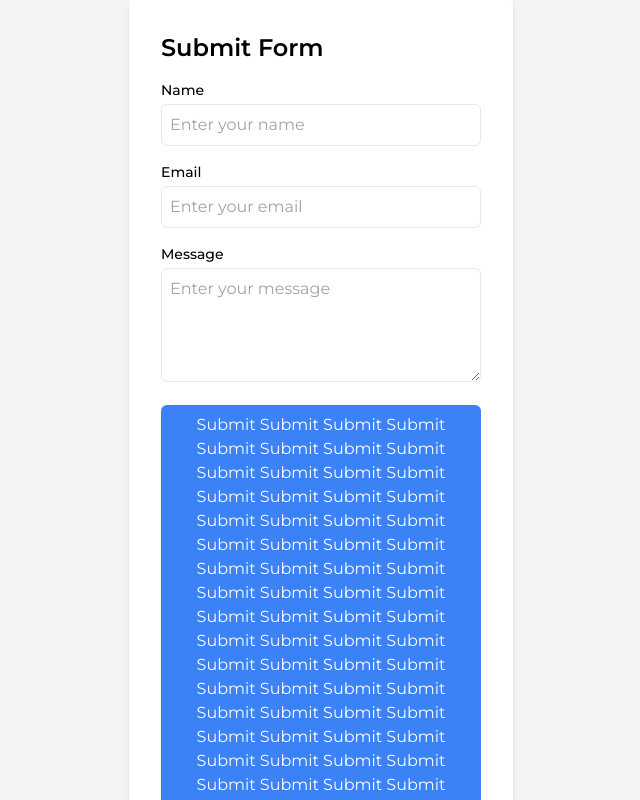
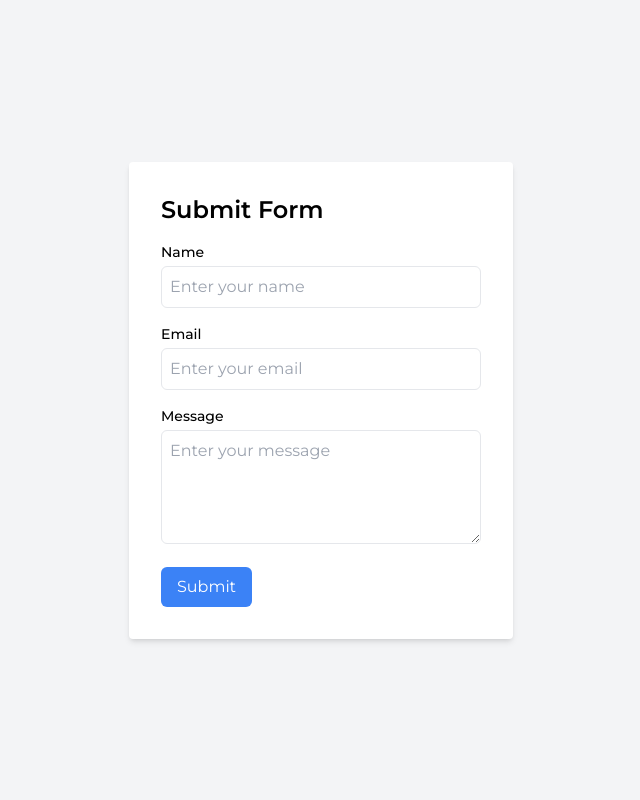
Before and after one commit to miraz66/Online-class, a Next.js app: page /test in a window 1280 px wide. Shown: the top 800 px of the page, without its empty margins (319-959 px from the left). Built offline with nearby package versions, Linux system fonts and the light colour scheme.

Commit message:
InputError

```diff
--- a/src/app/test/TestForm.jsx
+++ b/src/app/test/TestForm.jsx
@@ -76,43 +76,7 @@ const TestForm = () => {
             type="submit"
             className="bg-blue-500 text-white py-2 px-4 rounded-md hover:bg-blue-600"
           >
-            Submit Submit Submit Submit Submit Submit Submit Submit Submit
-            Submit Submit Submit Submit Submit Submit Submit Submit Submit
-            Submit Submit Submit Submit Submit Submit Submit Submit Submit
-            Submit Submit Submit Submit Submit Submit Submit Submit Submit
-            Submit Submit Submit Submit Submit Submit Submit Submit Submit
-            Submit Submit Submit Submit Submit Submit Submit Submit Submit
-            Submit Submit Submit Submit Submit Submit Submit Submit Submit
-            Submit Submit Submit Submit Submit Submit Submit Submit Submit
-            Submit Submit Submit Submit Submit Submit Submit Submit Submit
-            Submit Submit Submit Submit Submit Submit Submit Submit Submit
-            Submit Submit Submit Submit Submit Submit Submit Submit Submit
-            Submit Submit Submit Submit Submit Submit Submit Submit Submit
-            Submit Submit Submit Submit Submit Submit Submit Submit Submit
-            Submit Submit Submit Submit Submit Submit Submit Submit Submit
-            Submit Submit Submit Submit Submit Submit Submit Submit Submit
-            Submit Submit Submit Submit Submit Submit Submit Submit Submit
-            Submit Submit Submit Submit Submit Submit Submit Submit Submit
-            Submit Submit Submit Submit Submit Submit Submit Submit Submit
-            Submit Submit Submit Submit Submit Submit Submit Submit Submit
-            Submit Submit Submit Submit Submit Submit Submit Submit Submit
-            Submit Submit Submit Submit Submit Submit Submit Submit Submit
-            Submit Submit Submit Submit Submit Submit Submit Submit Submit
-            Submit Submit Submit Submit Submit Submit Submit Submit Submit
-            Submit Submit Submit Submit Submit Submit Submit Submit Submit
-            Submit Submit Submit Submit Submit Submit Submit Submit Submit
-            Submit Submit Submit Submit Submit Submit Submit Submit Submit
-            Submit Submit Submit Submit Submit Submit Submit Submit Submit
-            Submit Submit Submit Submit Submit Submit Submit Submit Submit
-            Submit Submit Submit Submit Submit Submit Submit Submit Submit
-            Submit Submit Submit Submit Submit Submit Submit Submit Submit
-            Submit Submit Submit Submit Submit Submit Submit Submit Submit
-            Submit Submit Submit Submit Submit Submit Submit Submit Submit
-            Submit Submit Submit Submit Submit Submit Submit Submit Submit
-            Submit Submit Submit Submit Submit Submit Submit Submit Submit
-            Submit Submit Submit Submit Submit Submit Submit Submit Submit
-            Submit Submit Submit Submit Submit Submit Submit Submit Submit
-            Submit Submit Submit Submit Submit Submit Submit Submit Submit
+            Submit
           </button>
         </form>
       </div>
--- a/src/components/Course.jsx
+++ b/src/components/Course.jsx
@@ -37,9 +37,6 @@ export default function Course() {
     email: "",
     message: "",
   });
-
-  console.log(inputError);
-  console.log(formData);
 
   const OptionCategory = [
     {
@@ -129,8 +126,6 @@ export default function Course() {
       setInputError("email");
     } else if (formData.lastname === "") {
       setInputError("lastname");
-    } else if (formData.phone === "") {
-      setInputError("phone");
     } else {
       setActive("Summary");
     }
--- a/src/components/StudentInfo.jsx
+++ b/src/components/StudentInfo.jsx
@@ -1,10 +1,11 @@
 import Input from "@/utils/Input";
+import { ExclamationCircleIcon } from "@heroicons/react/24/outline";
 import { useState } from "react";
 import PhoneInput from "react-phone-input-2";
 import "react-phone-input-2/lib/style.css";
 
 export default function StudentInfo({ formData, setFormData, inputError }) {
-  const [phone, setPhone] = useState();
+  const [phone, setPhone] = useState("");
 
   // Update form data on input change
   const handleInputChange = (e) => {
@@ -79,7 +80,6 @@ export default function StudentInfo({ formData, setFormData, inputError }) {
             htmlFor="phone"
           >
             Phone Number
-            <span className="text-red-500">*</span>
           </label>
           <PhoneInput
             inputClass="outline-none focus:shadow-md fucus:shadow-lime-200 ease-in-out duration-200"
@@ -93,7 +93,6 @@ export default function StudentInfo({ formData, setFormData, inputError }) {
             id="phone"
             name="phone"
           />
-          {formData.phone === inputError && "hasError"}
         </div>
 
         <div className="flex flex-col gap-3">
@@ -114,6 +113,40 @@ export default function StudentInfo({ formData, setFormData, inputError }) {
             rows="4"
           ></textarea>
         </div>
+
+        <div className="">
+          <h6>How Would you like to attend your Class ?</h6>
+
+          <div className="mb-[0.125rem] block min-h-[1.5rem] pl-[1.5rem]">
+            <input
+              className="relative float-left -ml-[1.5rem] mr-1 mt-0.5 h-5 w-5 appearance-none rounded-full border-2 border-solid border-neutral-300 before:pointer-events-none before:absolute before:h-4 before:w-4 before:scale-0 before:rounded-full before:bg-transparent before:opacity-0 after:absolute after:z-[1] after:block after:h-4 after:w-4 after:rounded-full after:content-[''] checked:border-primary checked:before:opacity-[0.16] checked:after:absolute checked:after:left-1/2 checked:after:top-1/2 checked:after:h-[0.625rem] checked:after:w-[0.625rem] checked:after:rounded-full checked:after:border-primary checked:after:bg-primary checked:after:content-[''] checked:after:[transform:translate(-50%,-50%)] hover:cursor-pointer hover:before:opacity-[0.04] focus:shadow-none focus:outline-none focus:ring-0 focus:before:scale-100"
+              type="radio"
+              name="flexRadioDefault"
+              id="radioDefault01"
+            />
+            <label
+              className="mt-px inline-block pl-[0.15rem] hover:cursor-pointer"
+              htmlFor="radioDefault01"
+            >
+              Default radio
+            </label>
+          </div>
+          <div className="mb-[0.125rem] block min-h-[1.5rem] pl-[1.5rem]">
+            <input
+              className="relative float-left -ml-[1.5rem] mr-1 mt-0.5 h-5 w-5 appearance-none rounded-full border-2 border-solid border-neutral-300 before:pointer-events-none before:absolute before:h-4 before:w-4 before:scale-0 before:rounded-full before:bg-transparent before:opacity-0 after:absolute after:z-[1] after:block after:h-4 after:w-4 after:rounded-full after:content-[''] checked:border-primary checked:before:opacity-[0.16] checked:after:absolute checked:after:left-1/2 checked:after:top-1/2 checked:after:h-[0.625rem] checked:after:w-[0.625rem] checked:after:rounded-full checked:after:border-primary checked:after:bg-primary checked:after:content-[''] checked:after:[transform:translate(-50%,-50%)] hover:cursor-pointer hover:before:opacity-[0.04] focus:shadow-none focus:outline-none focus:ring-0 focus:before:scale-100"
+              type="radio"
+              name="flexRadioDefault"
+              id="radioDefault02"
+              defaultChecked
+            />
+            <label
+              className="mt-px inline-block pl-[0.15rem] hover:cursor-pointer"
+              htmlFor="radioDefault02"
+            >
+              Default checked radio
+            </label>
+          </div>
+        </div>
       </form>
     </div>
   );
```
Also changed, not shown: src/utils/Input.jsx (+10 -1 lines).
